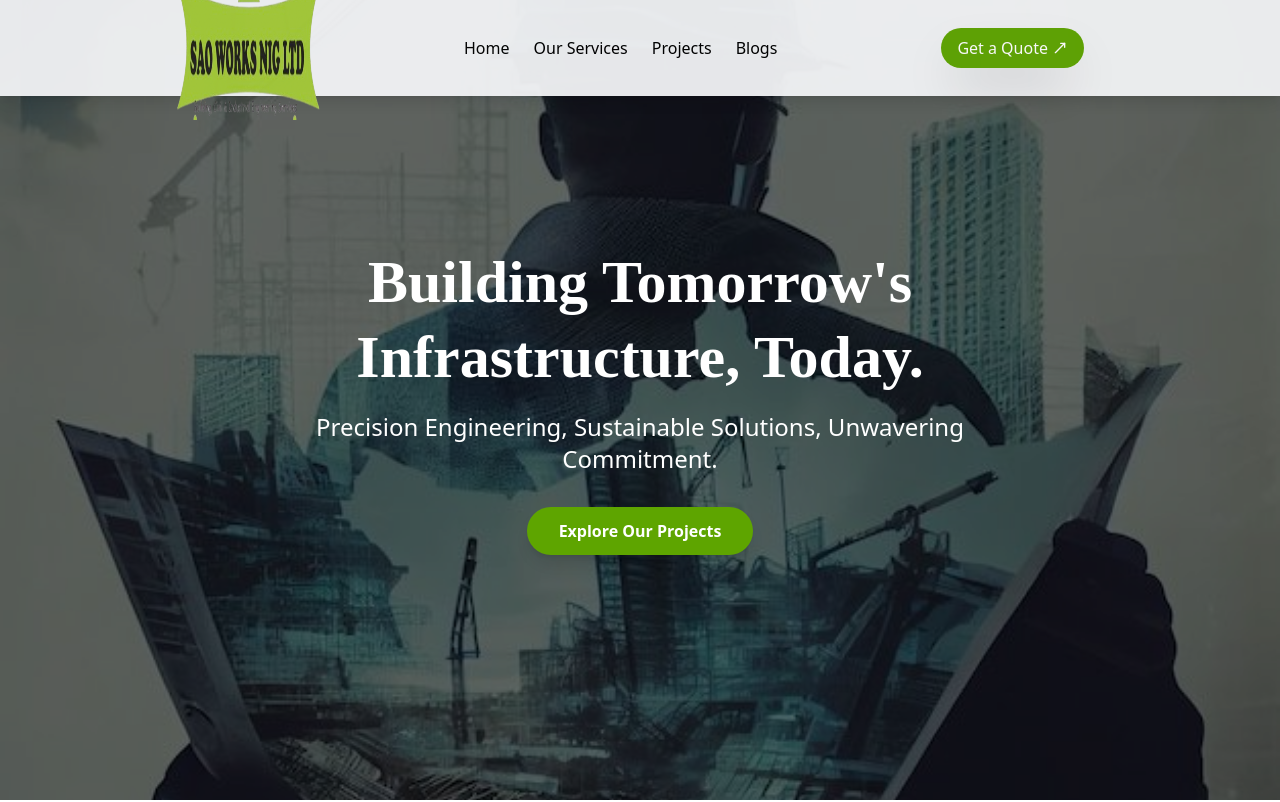
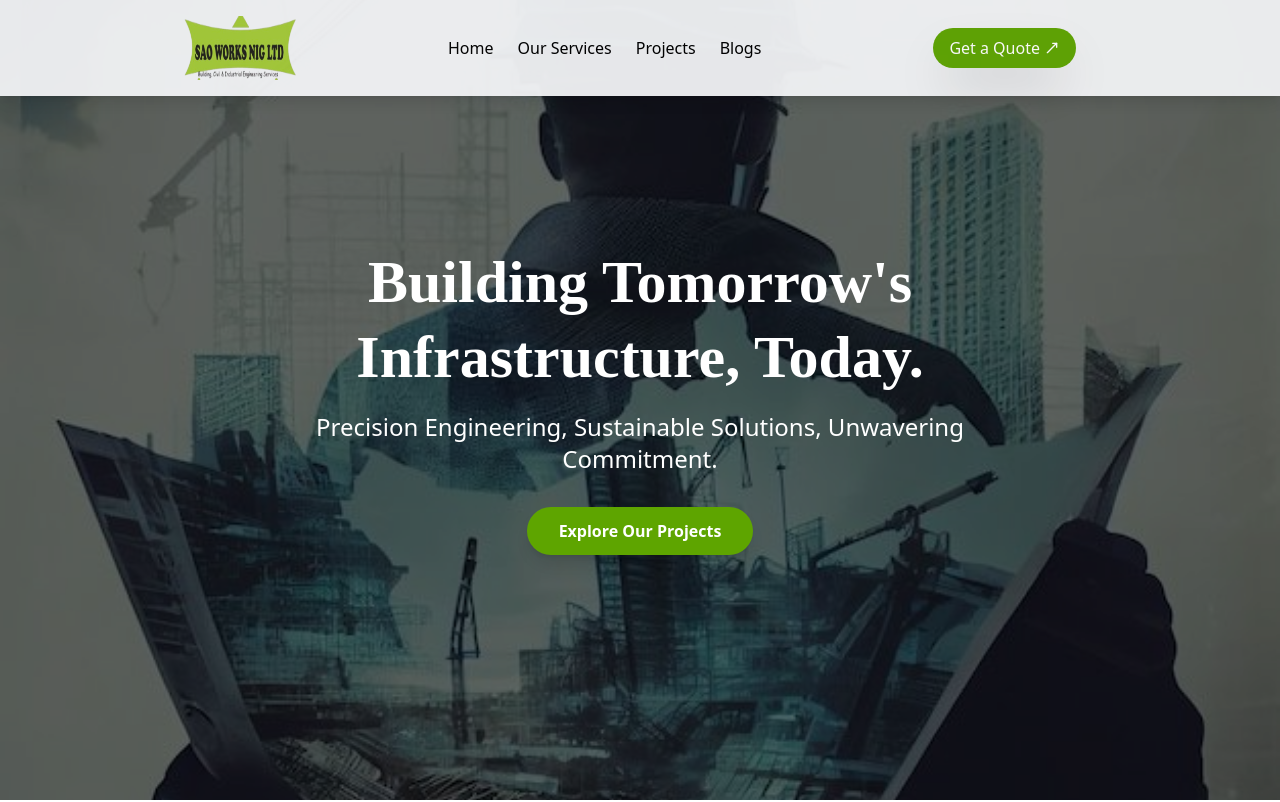
Before and after one commit to arinde/Sao, a React (Vite) app: page / in a window 1280 px wide. Shown: the top 802 px of the page. Built offline with nearby package versions, Linux system fonts and the light colour scheme.

Commit message:
feat/more changes to logo size

```diff
--- a/src/components/Navbar.tsx
+++ b/src/components/Navbar.tsx
@@ -21,7 +21,7 @@ const Navbar: React.FC = () => {
       <div className="max-w-7xl md:mx-auto md:px-4 px-3 sm:px-6 lg:px-8 flex md:justify-evenly justify-between items-center md:h-24 h-20">
         {/* Logo */}
 
-        <Link to="/"><img src="/SaoLogo.png" alt="sao" width={180} height={180} className="w-36 h-36" /></Link>
+        <Link to="/"><img src="/SaoLogo.png" alt="sao" className="w-28 h-16" /></Link>
 
         {/* Desktop Links */}
         <div className="hidden md:flex space-x-6">
```
